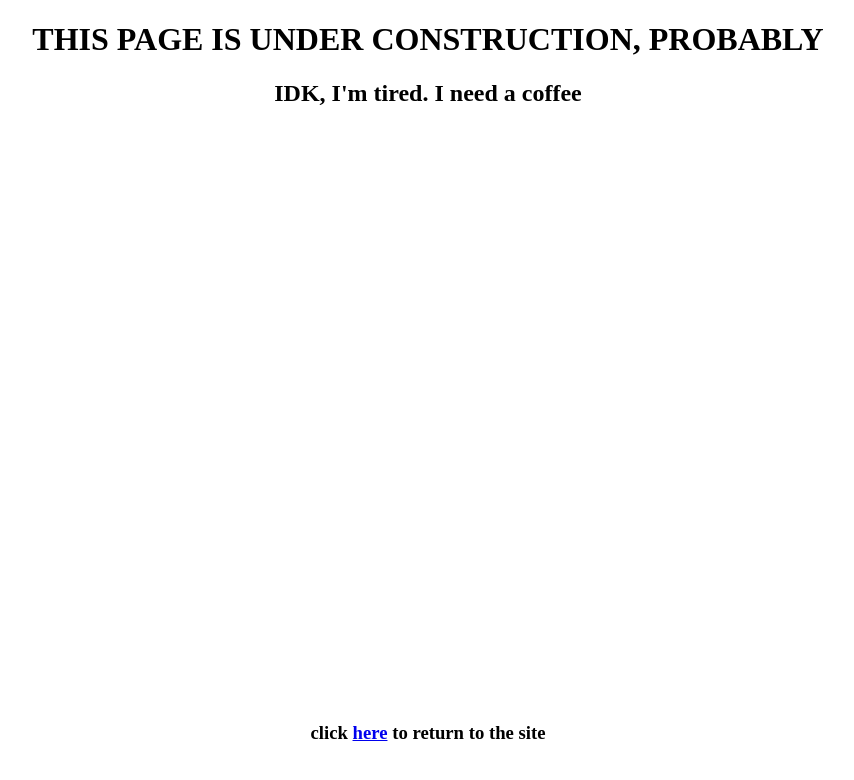
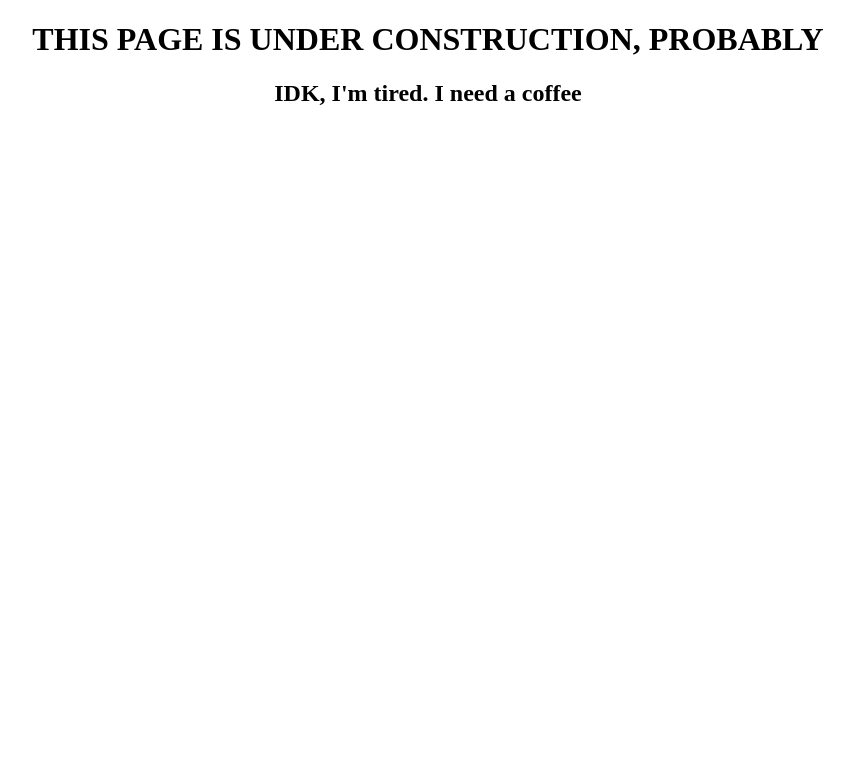
Before and after one commit to teaminvisibru/teaminvisibru, a plain HTML site: page comingsoon.html in a window 1280 px wide. Shown: the whole page, without its empty margins (212-1066 px from the left). Drawn offline with Linux system fonts and the light colour scheme.

Commit message:
Update comingsoon.html

```diff
--- a/comingsoon.html
+++ b/comingsoon.html
@@ -12,39 +12,6 @@
 		<div id="textbox">
 			<h1>THIS PAGE IS UNDER CONSTRUCTION, PROBABLY</h1>
 			<h2>IDK, I'm tired. I need a coffee</h2>
-			<br>
-			<br>
-			<br>
-			<br>
-			<br>
-			<br>
-			<br>
-			<br>
-			<br>
-			<br>
-			<br>
-			<br>
-			<br>
-			<br>
-			<br>
-			<br>
-			<br>
-			<br>
-			<br>
-			<br>
-			<br>
-			<br>
-			<br>
-			<br>
-			<br>
-			<br>
-			<br>
-			<br>
-			<br>
-			<br>
-			<br>
-			<br>
-			<h3>click <a href="index.html">here</a> to return to the site</h3>
 		</div>
 	</body>
 </html>
```
